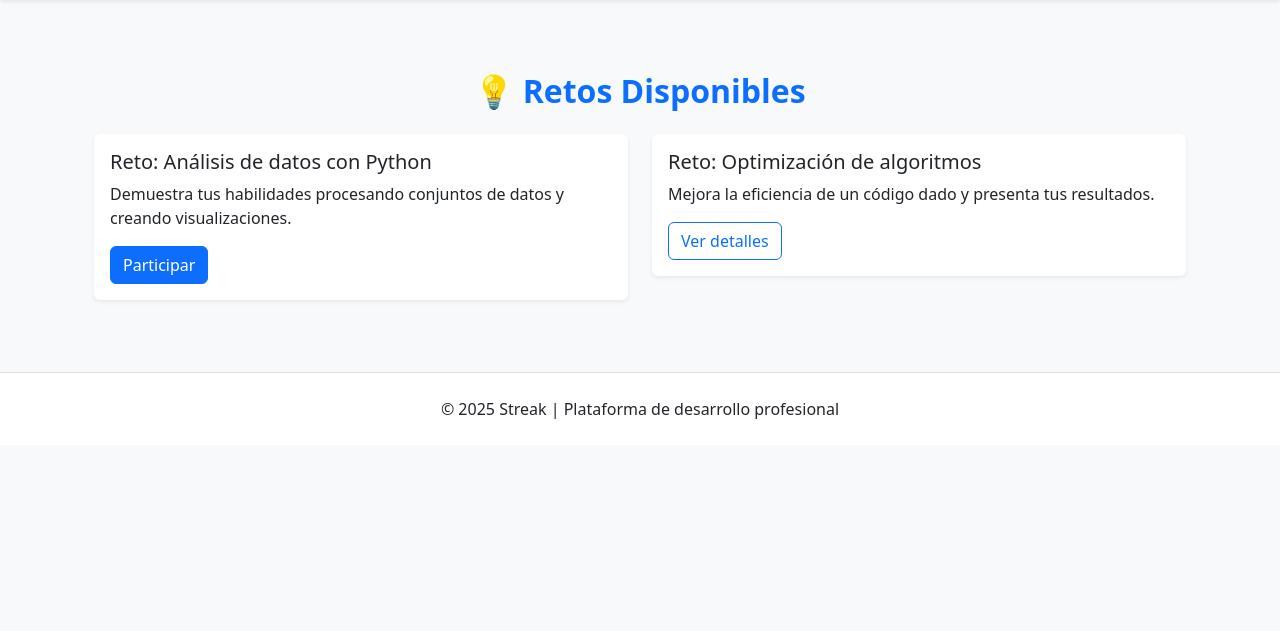
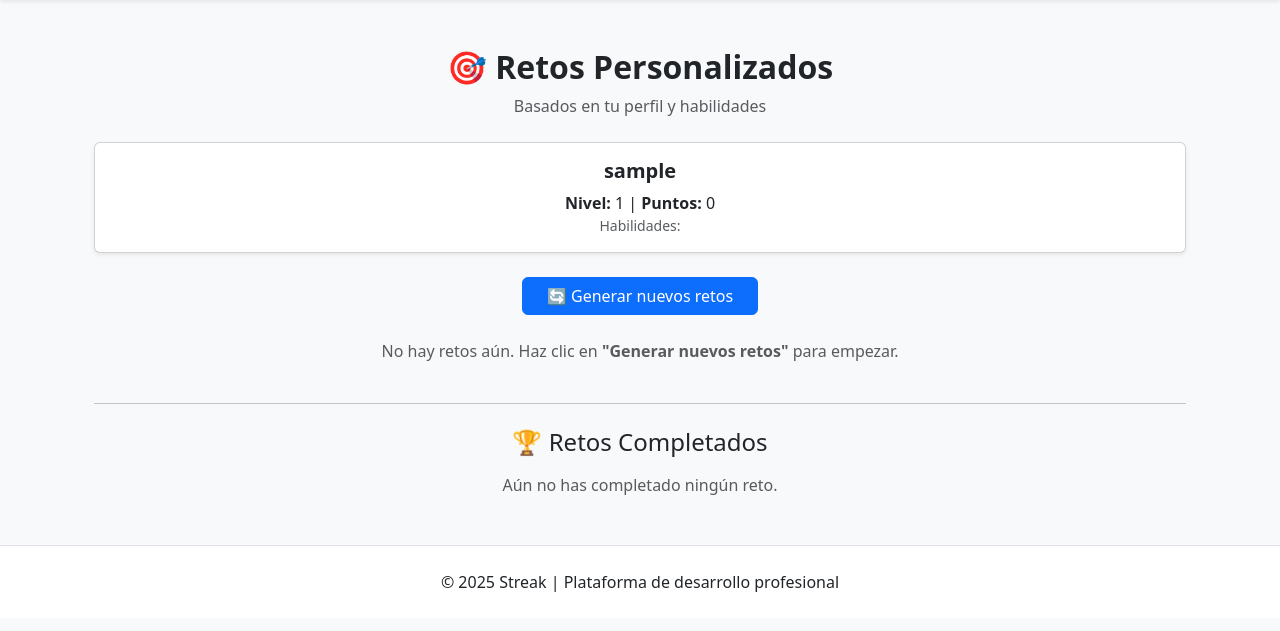
Before and after one commit to Davidb276/Streak, a Django app: page /challenges/ in a window 1280 px wide. Shown: the part 56-687 px from the top of the page. Run offline with Django 5.2, Linux system fonts and the light colour scheme; the visitor is signed in with stand-in values (Sample User, id 1); some libraries are stand-ins or nearby versions.

Commit message:
cambios guardar retos

```diff
--- a/ai_module/views.py
+++ b/ai_module/views.py
@@ -19,7 +19,7 @@ def chat_view(request):
         response = get_completion(prompt)
         return JsonResponse({"response": response})
 
-    return render(request, "ai_module/chat.html")  # ✅ usa tus templates globales
+    return render(request, "ai_module/chat.html")
 
 
 # ✍️ GENERADOR / ANALIZADOR DE TEXTO
--- a/challenges/urls.py
+++ b/challenges/urls.py
@@ -1,6 +1,9 @@
 from django.urls import path
 from . import views
 
+app_name = "challenges"
+
 urlpatterns = [
-    path('', views.challenge_list, name='challenge_list'),
+    path('', views.retos_personalizados, name='challenge_list'),
+    path("completar/<str:session_id>/", views.completar_reto, name="completar_reto"),
 ]
--- a/challenges/views.py
+++ b/challenges/views.py
@@ -1,4 +1,100 @@
 from django.shortcuts import render
+from django.contrib.auth.decorators import login_required
+from django.http import JsonResponse
+from django.utils import timezone
+import random, re
+from ai_module.openai_client import generate_text
+from .models import Challenge, UserChallenge
 
-def challenge_list(request):
-    return render(request, 'challenges/challenge_list.html')
+@login_required
+def retos_personalizados(request):
+    user = request.user
+    user_data = {
+        "bio": user.bio,
+        "skills": user.skills,
+        "level": user.level,
+        "points": user.points,
+        "skills_list": [s.strip() for s in user.skills.split(",")] if user.skills else []
+    }
+
+    # Inicializar sesión para retos generados
+    if "retos_generados" not in request.session:
+        request.session["retos_generados"] = []
+
+    # Generar retos nuevos
+    if request.GET.get("generate") == "1":
+        semilla = random.randint(1000, 9999)
+        prompt = f"""
+Usuario con las siguientes características:
+- Skills: {user_data['skills']}
+- Nivel actual: {user_data['level']}
+- Puntos acumulados: {user_data['points']}
+- Bio: {user_data['bio']}
+
+Genera tres retos completamente diferentes entre sí, personalizados para el usuario anterior.
+Cada reto debe tener el formato:
+Reto X: [título corto en una línea]
+[descripción breve, 2-3 líneas como máximo]
+
+❌ No incluyas introducción, títulos como “Vacante” o “Proyecto”, ni explicaciones extra.
+Solo escribe los tres retos.
+Semilla aleatoria: {semilla}
+"""
+        retos_generados = generate_text(prompt, mode="descripcion")
+        retos_generados = re.sub(r'(?i)(vacante|proyecto|rol|introducción|objetivo):.*$', '', retos_generados, flags=re.MULTILINE)
+        bloques = re.split(r'(?=Reto\s*\d*[:\-]|Desaf[ií]o\s*\d*[:\-])', retos_generados, flags=re.IGNORECASE)
+        retos_limpios = [b.strip() for b in bloques if b.strip().lower().startswith(("reto", "desaf"))]
+
+        # Guardar en sesión
+        request.session["retos_generados"] = []
+        for idx, bloque in enumerate(retos_limpios[:3]):
+            lineas = bloque.split("\n", 1)
+            titulo = lineas[0].strip()
+            descripcion = lineas[1].strip() if len(lineas) > 1 else "Descripción no disponible."
+            request.session["retos_generados"].append({
+                "session_id": str(idx),
+                "titulo": titulo,
+                "descripcion": descripcion
+            })
+        request.session.modified = True
+
+    retos = request.session.get("retos_generados", [])
+    retos_completados = UserChallenge.objects.filter(user=user, completed=True)
+
+    return render(request, "challenges/challenge_list.html", {
+        "user_data": user_data,
+        "retos": retos,
+        "retos_completados": retos_completados
+    })
+
+
+@login_required
+def completar_reto(request, session_id):
+    user = request.user
+    retos = request.session.get("retos_generados", [])
+    reto = next((r for r in retos if r["session_id"] == session_id), None)
+    if not reto:
+        return JsonResponse({"success": False})
+
+    try:
+        puntos_por_reto = 10
+        user.points += puntos_por_reto
+        user.level = user.points // 100 + 1
+        user.save()
+
+        # Guardar reto completado en DB
+        ch, _ = Challenge.objects.get_or_create(title=reto["titulo"], defaults={"description": reto["descripcion"], "points": puntos_por_reto})
+        UserChallenge.objects.get_or_create(user=user, challenge=ch, defaults={
+            "completed": True,
+            "score": puntos_por_reto,
+            "completed_at": timezone.now()
+        })
+
+        return JsonResponse({
+            "success": True,
+            "new_points": user.points,
+            "new_level": user.level
+        })
+    except Exception as e:
+        print("Error completando reto:", e)
+        return JsonResponse({"success": False})
--- a/streak_project/urls.py
+++ b/streak_project/urls.py
@@ -10,7 +10,7 @@ urlpatterns = [
     path("", TemplateView.as_view(template_name="home.html"), name="home"),
     path("users/", include("users.urls")),
     path("vacancies/", include("vacancies.urls")),
-    path("challenges/", TemplateView.as_view(template_name="challenges/challenge_list.html"), name="challenges"),
+    path("challenges/", include("challenges.urls")),
     path("login/", auth_views.LoginView.as_view(template_name="users/login.html"), name="login"),
     path("logout/", auth_views.LogoutView.as_view(next_page="home"), name="logout"),
     path("ai/", include("ai_module.urls")),
--- a/templates/challenges/challenge_list.html
+++ b/templates/challenges/challenge_list.html
@@ -1,33 +1,123 @@
-{% extends "base.html" %}
+{% extends 'base.html' %}
 
 {% block content %}
-<div class="container py-4">
-    <h2 class="fw-bold mb-4 text-center text-primary">💡 Retos Disponibles</h2>
+<div class="container mt-5">
+    <div class="text-center mb-4">
+        <h2 class="fw-bold">🎯 Retos Personalizados</h2>
+        <p class="text-muted mb-1">Basados en tu perfil y habilidades</p>
+    </div>
 
-    <div class="row g-4">
-        <div class="col-md-6">
-            <div class="card shadow-sm border-0">
-                <div class="card-body">
-                    <h5 class="card-title">Reto: Análisis de datos con Python</h5>
-                    <p class="card-text">
-                        Demuestra tus habilidades procesando conjuntos de datos y creando visualizaciones.
-                    </p>
-                    <a href="#" class="btn btn-primary">Participar</a>
+    <!-- Información del usuario -->
+    <div class="card shadow-sm mb-4 p-3 text-center">
+        <h5 class="fw-bold mb-2">{{ request.user.username }}</h5>
+        <p class="mb-0 text-dark">
+            <strong>Nivel:</strong> <span id="user-level">{{ user_data.level }}</span> |
+            <strong>Puntos:</strong> <span id="user-points">{{ user_data.points }}</span>
+        </p>
+        <p class="mb-0 text-muted small">Habilidades: {{ user_data.skills }}</p>
+    </div>
+
+    <!-- Botón para generar retos -->
+    <div class="text-center mb-4">
+        <a href="?generate=1" class="btn btn-primary px-4">🔄 Generar nuevos retos</a>
+    </div>
+
+    <!-- Lista de retos generados -->
+    <div class="row justify-content-center">
+        {% for reto in retos %}
+        <div class="col-md-8 mb-3">
+            <div class="card shadow-sm p-3">
+                <div class="d-flex justify-content-between align-items-center">
+                    <h5 class="fw-bold mb-0">{{ reto.titulo }}</h5>
+                    <button class="btn btn-outline-primary btn-sm" data-bs-toggle="modal" data-bs-target="#modalReto{{ forloop.counter }}">Ver reto</button>
                 </div>
             </div>
         </div>
 
-        <div class="col-md-6">
-            <div class="card shadow-sm border-0">
-                <div class="card-body">
-                    <h5 class="card-title">Reto: Optimización de algoritmos</h5>
-                    <p class="card-text">
-                        Mejora la eficiencia de un código dado y presenta tus resultados.
-                    </p>
-                    <a href="#" class="btn btn-outline-primary">Ver detalles</a>
+        <!-- Modal del reto -->
+        <div class="modal fade" id="modalReto{{ forloop.counter }}" tabindex="-1" aria-hidden="true">
+            <div class="modal-dialog modal-dialog-centered">
+                <div class="modal-content rounded-4 shadow">
+                    <div class="modal-header">
+                        <h5 class="modal-title fw-bold">{{ reto.titulo }}</h5>
+                        <button type="button" class="btn-close" data-bs-dismiss="modal" aria-label="Cerrar"></button>
+                    </div>
+                    <div class="modal-body">
+                        <p class="text-muted">{{ reto.descripcion }}</p>
+                    </div>
+                    <div class="modal-footer">
+                        <button class="btn btn-success btn-sm completar-reto-btn" data-id="{{ reto.session_id }}">
+                            Completar reto
+                        </button>
+                    </div>
                 </div>
             </div>
         </div>
+        {% empty %}
+        <div class="col-md-8 text-center text-muted">
+            <p>No hay retos aún. Haz clic en <strong>"Generar nuevos retos"</strong> para empezar.</p>
+        </div>
+        {% endfor %}
     </div>
+
+    <!-- Retos completados -->
+    <hr class="my-4">
+    <h4 class="text-center mb-3">🏆 Retos Completados</h4>
+    {% if retos_completados %}
+    <div class="row justify-content-center">
+        {% for reto in retos_completados %}
+        <div class="col-md-8 mb-3">
+            <div class="card shadow-sm p-3 bg-light">
+                <h5 class="fw-bold">{{ reto.challenge.title }}</h5>
+                <p class="text-muted">{{ reto.challenge.description }}</p>
+                <small>Puntos: {{ reto.score }} | Completado el: {{ reto.completed_at|date:"d/m/Y H:i" }}</small>
+            </div>
+        </div>
+        {% endfor %}
+    </div>
+    {% else %}
+        <p class="text-center text-muted">Aún no has completado ningún reto.</p>
+    {% endif %}
 </div>
+
+<!-- Script para completar retos -->
+<script>
+document.querySelectorAll('.completar-reto-btn').forEach(btn => {
+    btn.addEventListener('click', async () => {
+        const session_id = btn.dataset.id;
+        btn.disabled = true;
+        btn.textContent = "Completando...";
+
+        try {
+            const response = await fetch(`/challenges/completar/${session_id}/`);
+            const data = await response.json();
+
+            if (data.success) {
+                document.getElementById("user-level").textContent = data.new_level;
+                document.getElementById("user-points").textContent = data.new_points;
+
+                btn.classList.remove("btn-success");
+                btn.classList.add("btn-secondary");
+                btn.textContent = "✅ Completado";
+
+                setTimeout(() => {
+                    const modal = bootstrap.Modal.getInstance(btn.closest('.modal'));
+                    modal.hide();
+                }, 800);
+
+                alert(`✅ ¡Reto completado!\nNivel: ${data.new_level}\nPuntos: ${data.new_points}`);
+            } else {
+                alert("❌ Error al completar el reto.");
+                btn.disabled = false;
+                btn.textContent = "Completar reto";
+            }
+        } catch (err) {
+            console.error(err);
+            alert("Error de conexión.");
+            btn.disabled = false;
+            btn.textContent = "Completar reto";
+        }
+    });
+});
+</script>
 {% endblock %}
--- a/users/views.py
+++ b/users/views.py
@@ -2,7 +2,7 @@ from django.shortcuts import render, redirect
 from django.contrib.auth import login
 from django.contrib import messages
 from django.contrib.auth.decorators import login_required
-from .forms import ProfileForm, SignUpForm  # Importa tu formulario personalizado
+from .forms import ProfileForm, SignUpForm
 
 # Lista de usuarios (solo para demo)
 def user_list_view(request):
```
Also changed, not shown: challenges/models.py (+13 -2 lines), requirements.txt (line endings or trailing spaces).
